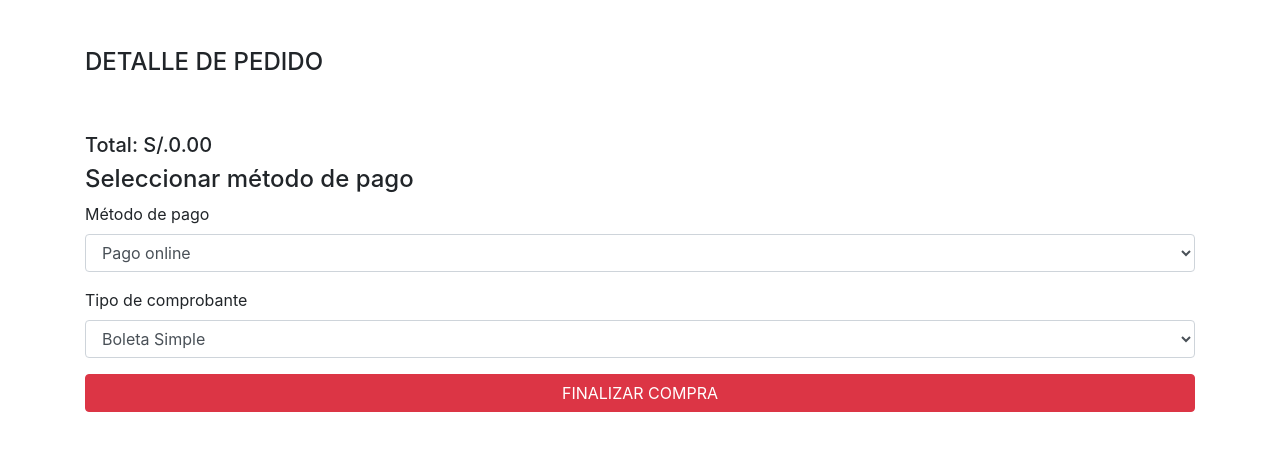
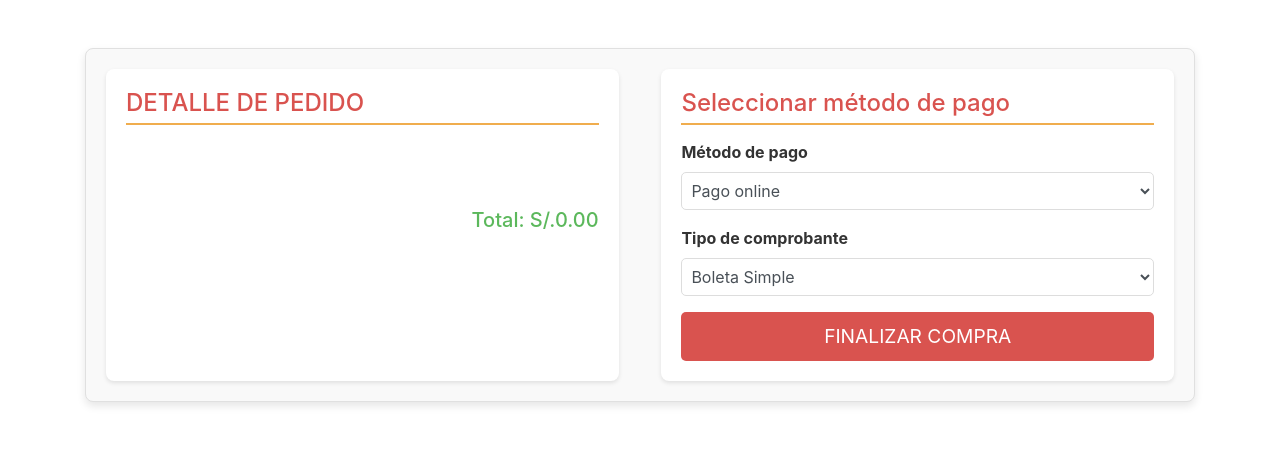
Before and after one commit to Jhayr2003/Central, a Django app: page /cart/ in a window 1280 px wide. Shown: the top 451 px of the page. Run offline with Django 5.2, Linux system fonts and the light colour scheme; some libraries are stand-ins or nearby versions.

Commit message:
css - fabrizzio

```diff
--- a/Aplicaciones/APP/static/css/cart.css
+++ b/Aplicaciones/APP/static/css/cart.css
@@ -1,75 +1,99 @@
-/* Contenedor principal del carrito /
 .cart-container {
     display: flex;
-    flex-wrap: wrap;
     justify-content: space-between;
+    gap: 20px;
     margin-top: 20px;
+    padding: 20px;
+    border: 1px solid #e0e0e0;
+    border-radius: 8px;
+    background-color: #f9f9f9;
+    box-shadow: 0 4px 8px rgba(0, 0, 0, 0.1);
 }
 
-/ Sección izquierda del carrito (detalle del pedido) /
-.cart-left {
-    flex: 1;
-    margin-right: 20px;
-    min-width: 300px;
+/* Secciones izquierda y derecha del carrito */
+.cart-left,
+.cart-right {
+    width: 48%;
+    padding: 20px;
+    border-radius: 8px;
+    background-color: #ffffff;
+    box-shadow: 0 2px 4px rgba(0, 0, 0, 0.1);
 }
 
-/ Sección derecha del carrito (método de pago) /
-.cart-right {
-    flex: 1;
-    min-width: 300px;
+/* Estilo del título */
+h4 {
+    font-size: 1.5rem;
+    margin-bottom: 15px;
+    color: #d9534f; /* Rojo para resaltar */
+    border-bottom: 2px solid #f0ad4e; /* Línea decorativa */
+    padding-bottom: 5px;
 }
 
-/ Elementos del carrito /
+/*Estilo de los ítems del carrito */
 .cart-item {
     display: flex;
     justify-content: space-between;
     align-items: center;
     padding: 10px;
-    border-bottom: 1px solid #ddd;
-    margin-bottom: 15px;
+    border-bottom: 1px solid #e0e0e0;
 }
 
-/ Títulos y párrafos dentro de los elementos del carrito /
-.cart-item h5,
-.cart-item p {
+.cart-item h5 {
+    font-size: 1rem;
+    color: #333;
     margin: 0;
 }
 
-/ Total del carrito /
-#cart-total {
-    font-size: 1.2em;
-    font-weight: bold;
-    text-align: right;
-    margin-top: 20px;
+.cart-item p {
+    font-size: 0.9rem;
+    color: #555;
+    margin: 0;
 }
 
-/ Títulos de las secciones /
-.cart-left h4,
-.cart-right h4 {
-    margin-bottom: 20px;
-    font-size: 1.5em;
-    font-weight: bold;
+/* Último ítem sin borde */
+.cart-item:last-child {
+    border-bottom: none;
 }
 
-/ Botón de finalizar compra /
-.btn-block {
+/* Contenedor del total */
+#cart-total {
     margin-top: 20px;
-}
-
-/ Estilos adicionales para mejorar la apariencia /
-.cart-item div {
-    flex: 1;
-}
-
-.cart-item div:first-child {
-    margin-right: 10px;
-}
-
-.cart-item div:last-child {
+    font-size: 1.2rem;
+    font-weight: bold;
+    color: #5cb85c; /* Verde para destacar el total */
     text-align: right;
 }
 
-/ Responsividad */
+/* Botón de finalizar compra */
+.btn-danger {
+    font-size: 1.2rem;
+    padding: 10px 15px;
+    background-color: #d9534f;
+    border: none;
+    border-radius: 5px;
+    color: #fff;
+    transition: background-color 0.3s ease;
+}
+
+.btn-danger:hover {
+    background-color: #c9302c;
+}
+
+/* Formularios */
+.form-group label {
+    font-weight: bold;
+    font-size: 1rem;
+    color: #333;
+}
+
+.form-group select {
+    font-size: 1rem;
+    padding: 5px;
+    border: 1px solid #ddd;
+    border-radius: 5px;
+}
+
+/* Responsividad */
 @media (max-width: 768px) {
     .cart-container {
         flex-direction: column;
@@ -78,16 +102,5 @@
     .cart-left,
     .cart-right {
         width: 100%;
-        margin-right: 0;
-    }
-
-    .cart-item {
-        flex-direction: column;
-        align-items: flex-start;
-    }
-
-    .cart-item div:last-child {
-        text-align: left;
-        margin-top: 10px;
     }
 }
```
